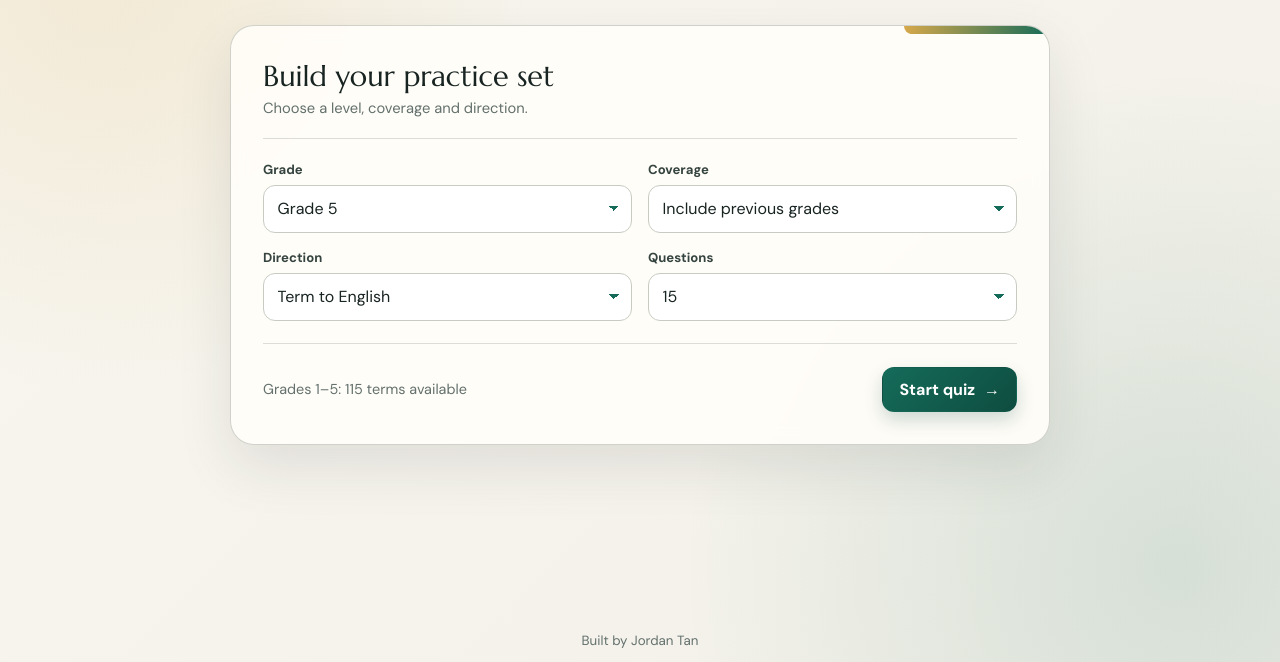
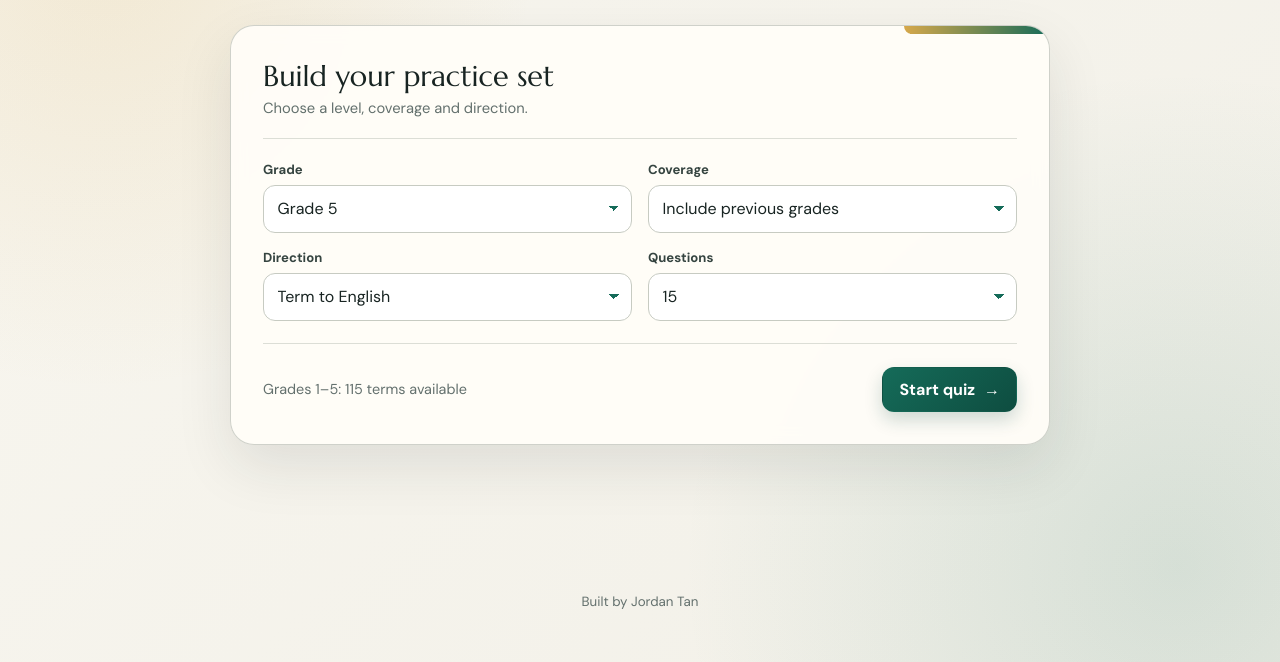
Before and after one commit to JordanTwz/italian-quiz, a plain HTML site: page index.html in a window 1280 px wide. Shown: the part 138-800 px from the top of the page. Drawn offline with Linux system fonts and the light colour scheme.

Commit message:
Keep footer at page bottom without fixing it while scrolling

```diff
--- a/styles.css
+++ b/styles.css
@@ -42,7 +42,6 @@ body {
     radial-gradient(circle at 92% 88%, rgba(21, 107, 89, 0.13), transparent 31rem),
     linear-gradient(135deg, #f8f6ef 0%, var(--canvas) 100%);
   padding: clamp(1.25rem, 4vw, 3.5rem) 1rem;
-  padding-bottom: calc(5rem + env(safe-area-inset-bottom, 0px));
 }
 
 button,
@@ -71,10 +70,9 @@ select {
 }
 
 .footer {
-  position: fixed;
-  inset: auto 0 0;
-  z-index: 10;
-  padding: 0.75rem 1rem calc(0.75rem + env(safe-area-inset-bottom, 0px));
+  margin-top: auto;
+  padding-top: 3rem;
+  padding-bottom: env(safe-area-inset-bottom, 0px);
   color: var(--muted);
   text-align: center;
 }
@@ -702,7 +700,7 @@ h2 {
 
 @media (max-width: 640px) {
   body {
-    padding: 1.2rem 0.75rem calc(5rem + env(safe-area-inset-bottom, 0px));
+    padding: 1.2rem 0.75rem 2rem;
   }
 
   .hero {
```
